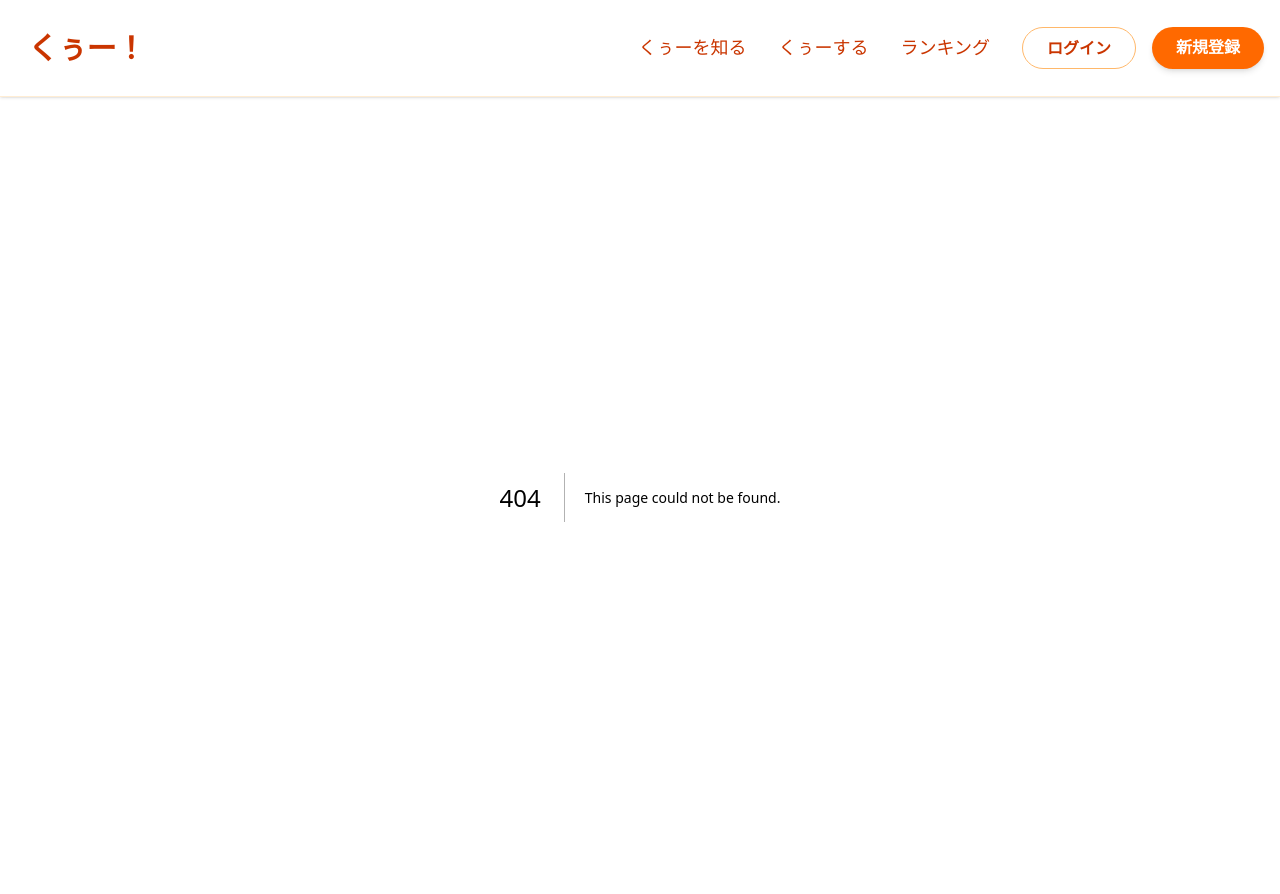
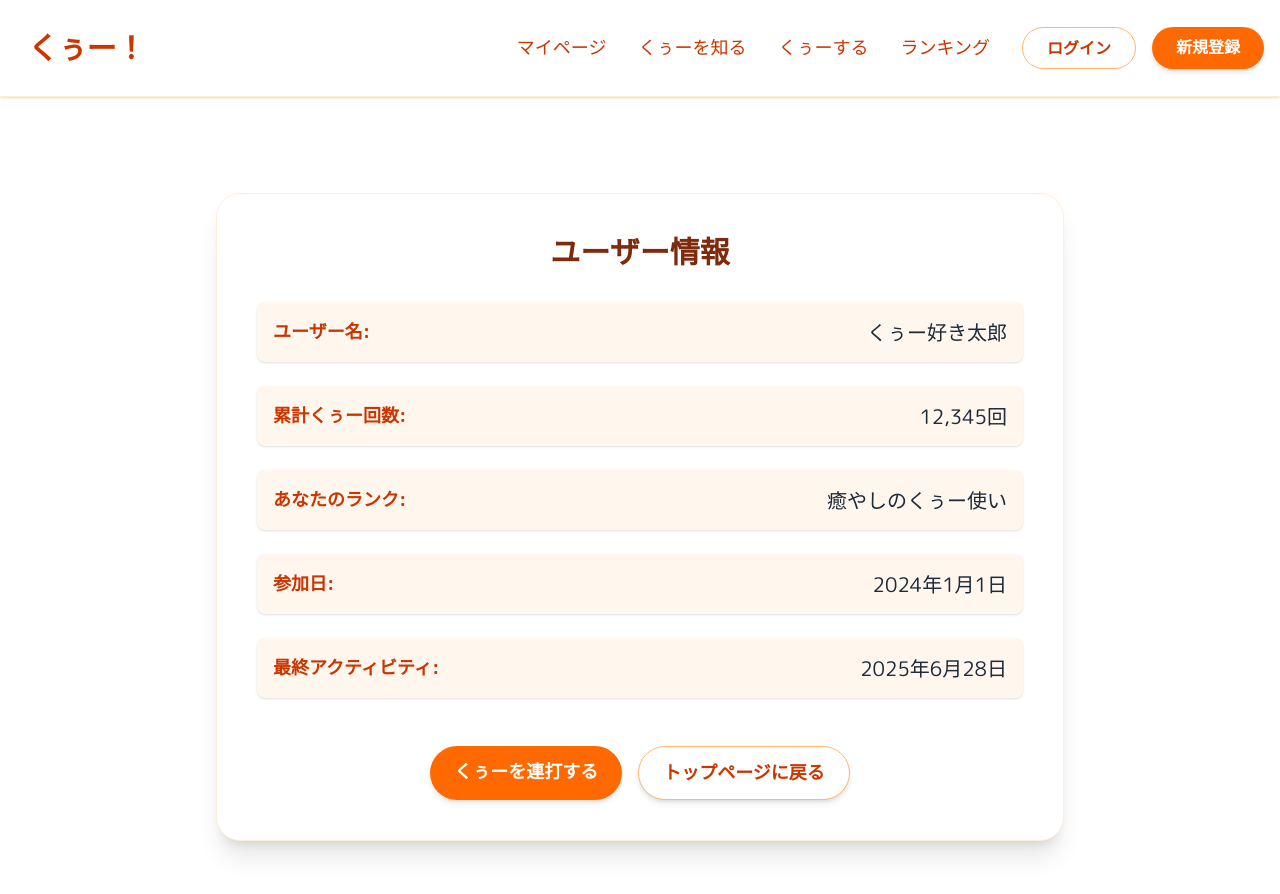
Before and after one commit to Akihiro1028Bad/kuu-nextjs-project, a Next.js app: page /mypage in a window 1280 px wide. Before the commit this address had no page. Shown: the top 894 px of the page. Built offline with nearby package versions, Linux system fonts and the light colour scheme.

Commit message:
マイページの実装

```diff
--- /dev/null
+++ b/src/app/mypage/page.tsx
@@ -0,0 +1,67 @@
+"use client";
+
+import Link from "next/link";
+import FadeIn from "@/components/FadeIn";
+
+export default function MyPage() {
+    const userData = {
+        username: "くぅー好き太郎",
+        kuuuCount: 12345,
+        rank: "癒やしのくぅー使い",
+        joinedDate: "2024年1月1日",
+        lastActivity: "2025年6月28日",
+    };
+
+    return (
+        <main className="min-h-screen antialiased text-gray-800 bg-gradient-to-b from-amber-50 to-white">
+            <FadeIn delay={200}>
+                <section className="py-16 sm:py-24 bg-white">
+                    <div className="max-w-4xl mx-auto px-4 sm:px-6">
+                        <div className="bg-white p-6 sm:p-10 rounded-3xl shadow-xl border border-orange-100">
+                            <h2 className="text-lg sm:text-xl md:text-3xl font-bold mb-8 text-center text-orange-900">
+                                ユーザー情報
+                            </h2>
+
+                            <div className="space-y-6">
+                                {[
+                                    ["ユーザー名:", userData.username],
+                                    ["累計くぅー回数:", `${userData.kuuuCount.toLocaleString()}回`],
+                                    ["あなたのランク:", userData.rank],
+                                    ["参加日:", userData.joinedDate],
+                                    ["最終アクティビティ:", userData.lastActivity],
+                                ].map(([label, value], i) => (
+                                    <div
+                                        key={i}
+                                        className="flex flex-col sm:flex-row sm:items-center justify-between p-4 bg-orange-50 rounded-lg shadow-sm"
+                                    >
+                                        <span className="font-semibold text-orange-700 text-sm sm:text-base md:text-lg">
+                                            {label}
+                                        </span>
+                                        <span className="text-gray-800 text-base sm:text-lg md:text-xl font-medium mt-1 sm:mt-0">
+                                            {value}
+                                        </span>
+                                    </div>
+                                ))}
+                            </div>
+
+                            <div className="mt-12 flex flex-col sm:flex-row justify-center gap-4">
+                                <Link
+                                    href="/button"
+                                    className="transition transform hover:scale-105 hover:shadow-xl px-6 py-3 rounded-full bg-orange-500 text-white font-semibold shadow-md text-sm sm:text-base md:text-lg text-center"
+                                >
+                                    くぅーを連打する
+                                </Link>
+                                <Link
+                                    href="/"
+                                    className="transition transform hover:scale-105 hover:shadow-xl px-6 py-3 rounded-full bg-white text-orange-700 font-semibold shadow-md border border-orange-300 text-sm sm:text-base md:text-lg text-center"
+                                >
+                                    トップページに戻る
+                                </Link>
+                            </div>
+                        </div>
+                    </div>
+                </section>
+            </FadeIn>
+        </main>
+    );
+}
--- a/src/components/Header.jsx
+++ b/src/components/Header.jsx
@@ -43,6 +43,11 @@ export default function Header() {
                     <nav className={`md:flex items-center space-x-8 ${isMenuOpen ? 'block absolute top-full left-0 w-full bg-white shadow-md py-4 md:relative md:top-auto md:left-auto md:w-auto md:shadow-none' : 'hidden'}`}> {/* ★ 変更: md:flexを追加し、isMenuOpenで表示を切り替え */}
                         <ul className="flex flex-col md:flex-row space-y-4 md:space-y-0 md:space-x-8 text-lg font-medium px-4 md:px-0"> {/* ★ 変更: flex-colとspace-y-4を追加 */}
                             <li>
+                                <Link href="/mypage" className="block text-orange-700 hover:text-amber-600 transition duration-300 transform hover:scale-105" onClick={() => setIsMenuOpen(false)}> {/* ★ 追加: クリックでメニューを閉じる */}
+                                    マイページ
+                                </Link>
+                            </li>
+                            <li>
                                 <Link href="/document" className="block text-orange-700 hover:text-amber-600 transition duration-300 transform hover:scale-105" onClick={() => setIsMenuOpen(false)}> {/* ★ 追加: クリックでメニューを閉じる */}
                                     くぅーを知る
                                 </Link>
```
